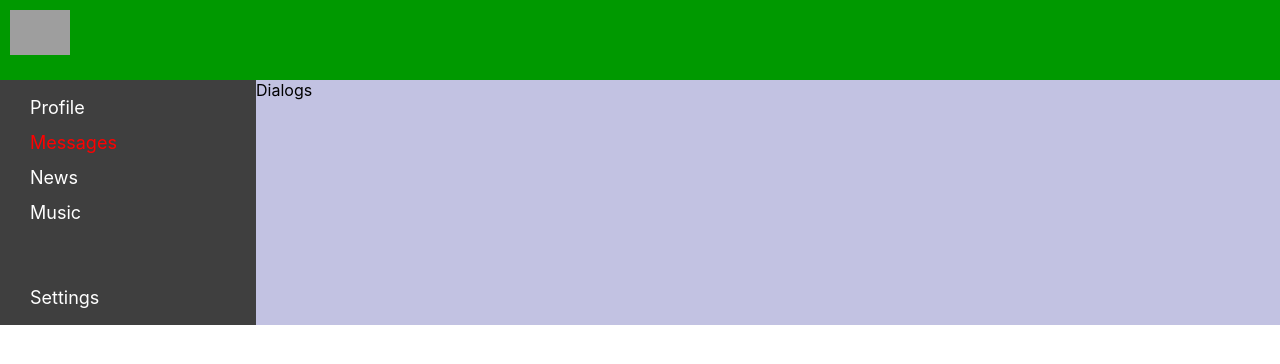
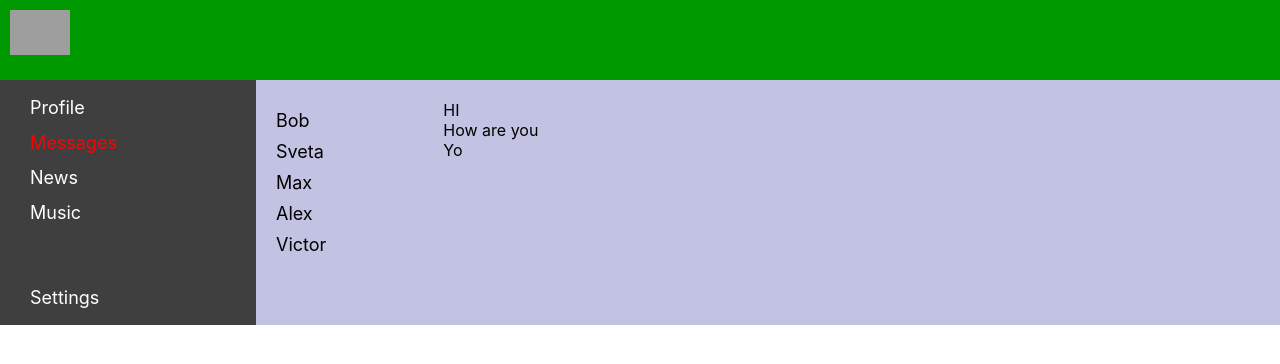
Before and after one commit to frezar88/React, a React (Create React App) app: page /Dialogs in a window 1280 px wide. Shown: the top 364 px of the page. Built offline with nearby package versions, Linux system fonts and the light colour scheme; grey boxes are pictures that could not be loaded.

Commit message:
Route And Exact(path)

```diff
--- a/src/App.js
+++ b/src/App.js
@@ -18,10 +18,10 @@ const App = () => {
         <Header />
         <NavBar />
         <div className='app-wrapper-content'>
-          <Route path='/Dialogs' component={Dialogs} />
-          <Route path='/Profile' component={Profile} />
-          <Route path='/News' component={News} />
-          <Route path='/Music' component={Music}/>
+          <Route /* exact */ path='/Dialogs' component={Dialogs} />
+          <Route /* exact */ path='/Profile' component={Profile} />
+          <Route /* exact */ path='/News' component={News} />
+          <Route /* exact */ path='/Music' component={Music}/>
         </div>
       </div>
     </Router>
--- a/src/components/Dialogs/Dialogs.jsx
+++ b/src/components/Dialogs/Dialogs.jsx
@@ -1,9 +1,31 @@
+import { NavLink } from 'react-router-dom'
 import s from './Dialogs.module.css'
 
 const Dialogs = (props) => {
     return (
-        <div >
-            Dialogs
+        <div className={s.dialogs}>
+            <div className={s.dialogsItem}>
+                <div className={s.dialog}>
+                    <NavLink to='/Dialogs/1' activeClassName={s.active}>Bob</NavLink>
+                </div>
+                <div className={s.dialog}>
+                    <NavLink to='/Dialogs/2' activeClassName={s.active}> Sveta</NavLink>
+                </div>
+                <div className={s.dialog}>
+                    <NavLink to='/Dialogs/3' activeClassName={s.active}> Max</NavLink>
+                </div>
+                <div className={s.dialog}>
+                    <NavLink to='/Dialogs/4' activeClassName={s.active}> Alex</NavLink>
+                </div>
+                <div className={s.dialog}>
+                    <NavLink to='/Dialogs/5' activeClassName={s.active}> Victor</NavLink>
+                </div>
+            </div>
+            <div className={s.messages}>
+                <div className={s.message}>HI</div>
+                <div className={s.message}>How are you</div>
+                <div className={s.message}>Yo</div>
+            </div>
         </div>
     )
 }
--- a/src/components/Dialogs/Dialogs.module.css
+++ b/src/components/Dialogs/Dialogs.module.css
@@ -0,0 +1,33 @@
+.dialogs {
+    display: grid;
+    grid-template-columns: 2fr 10fr;
+    padding: 10px;
+}
+
+.dialogsItem {
+    padding: 10px;
+    font-size: 18px;
+
+
+}
+.dialogsItem a{
+    color: black;
+    text-decoration: none;
+
+}
+
+.dialogsItem .active {
+   color: red;
+   font-size: 20px;
+    font-weight: 600;
+}
+.dialog {
+    margin-top: 10px;
+}
+
+.messages {
+    padding: 10px;
+}
+
+.message {
+}
```
